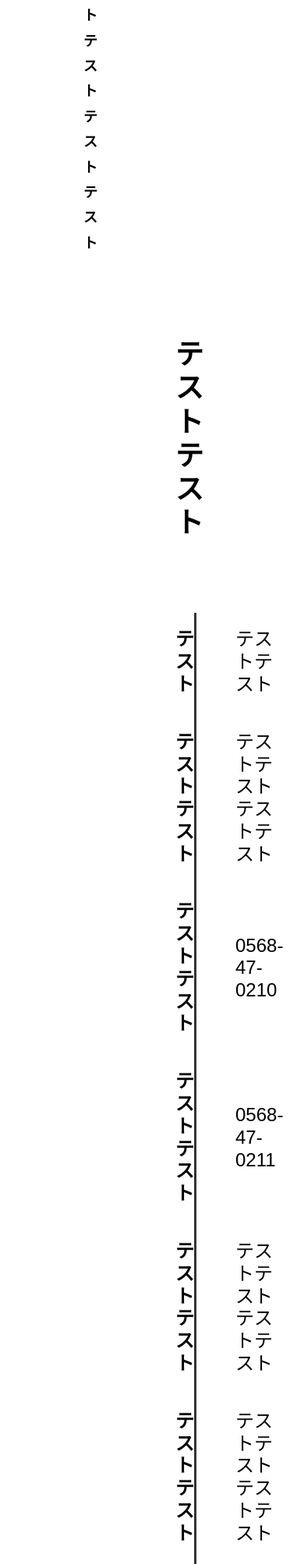
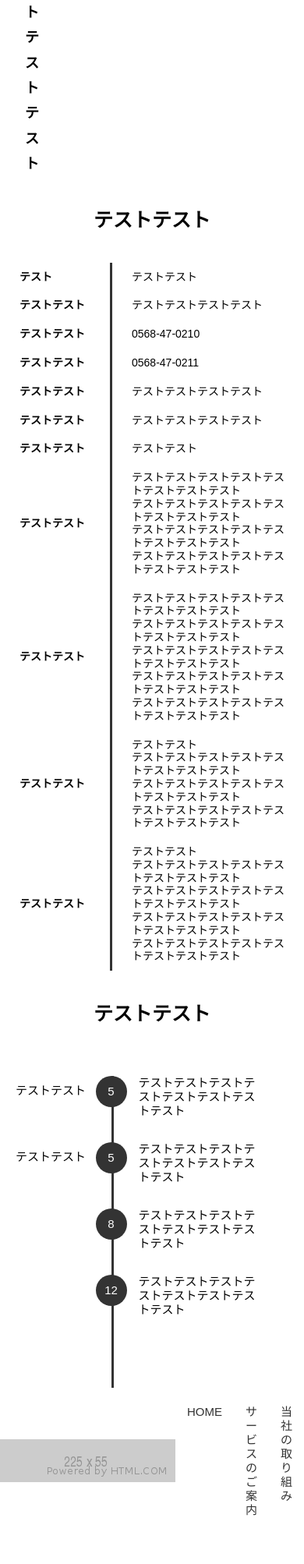
Before and after one commit to dungnv2609/HTML, a PHP site: page /page_08.html in a window 390 px wide; the page is wider, and only the part inside the window is pictured. Shown: the part 3960-5966 px from the top of that part at 78% size. After the commit the page ends 5904 px from the top of that part, so only its background shows below. Run offline with PHP 8.4, Linux system fonts and the light colour scheme; some libraries are stand-ins or nearby versions.

Commit message:
Complete

```diff
--- a/app/css/site_content.css
+++ b/app/css/site_content.css
@@ -77,19 +77,19 @@
   line-height: 2.3;
 }
 
-.info__img {
+.img__list {
   padding: 0 150px;
 }
 
-.info__img ul {
+.img__list ul {
   margin-left: calc(10% + 40px);
 }
 
-.info__img li {
+.img__list li {
   margin-right: 30px;
 }
 
-.info__img li:last-child {
+.img__list li:last-child {
   margin-right: 0;
 }
 
@@ -129,11 +129,12 @@
 
 .bus__number {
   position: absolute;
-  top: 20px;
-  left: 20px;
+  top: 0;
+  left: 0;
   font-size: 6rem;
   font-style: italic;
   color: #298445;
+  line-height: 1;
 }
 
 .bus__txt {
@@ -572,8 +573,8 @@ table tr td a {
   position: absolute;
   left: 0;
   top: 0;
-  width: 18px;
-  height: 18px;
+  width: 20px;
+  height: 20px;
   border: 1px solid #ddd;
   border-radius: 100%;
   background: #fff;
@@ -650,3 +651,196 @@ textarea {
 .col__txtarea {
   padding: 18px 0;
 }
+
+@media screen and (max-width: 1360px) {
+  .container {
+    padding-left: 30px !important;
+    padding-right: 30px !important;
+  }
+
+  .bus__container {
+    padding-left: 30px !important;
+    padding-right: 30px !important;
+  }
+}
+
+@media screen and (max-width: 767px) {
+  .container {
+    padding-left: 20px !important;
+    padding-right: 20px !important;
+  }
+
+  .bus__container {
+    padding-left: 20px !important;
+    padding-right: 20px !important;
+  }
+
+  .btn {
+    min-width: initial;
+  }
+
+  .title__page {
+    padding: 40px 0 40px;
+  }
+
+  .title__page h2 {
+    font-size: 3rem;
+  }
+
+  .pres__txt h2 {
+    margin-bottom: 0;
+  }
+
+  .info__list {
+    padding: 0;
+  }
+
+  .info__list dl dt,
+    .info__list dl dd {
+    float: none;
+    width: 100%;
+  }
+
+  .img__list {
+    margin-left: 0;
+  }
+
+  .bus__info.center {
+    padding-top: 40px;
+  }
+
+  .bus__item {
+    flex-basis: 100%;
+    margin-right: 0;
+  }
+
+  .info__box {
+    min-height: 300px;
+  }
+
+  .info__box__inner {
+    flex: 1 1 auto;
+  }
+
+  .info__box__inner h2 {
+    margin-bottom: 30px;
+  }
+
+  #message {
+    margin-top: 40px;
+    padding: 0;
+  }
+
+  .mess__txt {
+    margin-right: 0;
+  }
+
+  #overview {
+    padding: 0;
+  }
+
+  #timeline {
+    padding: 0;
+  }
+
+  table tr td {
+    font-size: 1.4rem;
+    padding: 10px 5px;
+  }
+
+  #overview table td:first-child {
+    width: 35%;
+  }
+
+  #overview table td:last-child {
+    padding-left: 25px;
+  }
+
+  .center__line {
+    left: 35%;
+  }
+
+  .timeline__article {
+    align-items: normal;
+  }
+
+  .timeline__left {
+    width: 35%;
+    padding-top: 10px;
+  }
+
+  .timeline__right {
+    width: 45%;
+  }
+
+  .timeline__date {
+    left: 35%;
+    width: 40px;
+    height: 40px;
+    margin-left: -20px;
+  }
+
+  .header__inner {
+    padding: 22px 0 0;
+    display: block;
+  }
+
+  .nav__logo {
+    padding: 0 10px 20px;
+    display: flex;
+    justify-content: space-between;
+  }
+
+  .nav__logo h1 img {
+    width: auto;
+    height: 45px;
+  }
+
+  .right__box {
+    width: 50px;
+  }
+
+  .right__box span {
+    display: block;
+    height: 3px;
+    width: 100%;
+    background: #333;
+    margin-bottom: 18px;
+  }
+
+  .right__box span:last-child {
+    margin-bottom: 0;
+  }
+
+  .gnav {
+    display: block;
+  }
+
+  .ft__info {
+    flex-flow: column wrap;
+  }
+
+  .ft__info--left {
+    margin-bottom: 30px;
+  }
+
+  .ft__info--right {
+    flex-flow: column wrap;
+  }
+}
+
+@media screen and (max-width: 450px) {
+  .title__page h2 {
+    font-size: 2.5rem;
+  }
+
+  .tabs {
+    margin-top: 40px;
+  }
+
+  .tabs li {
+    font-size: 1.8rem;
+    padding: 20px 5px;
+    margin-right: 10px;
+  }
+}
--- a/app/css/site_structure.css
+++ b/app/css/site_structure.css
@@ -71,6 +71,24 @@ table {
 
 .mg__bt0 {
   margin-bottom: 0 !important;
+}
+
+.pc {
+  display: block !important;
+}
+
+.sp {
+  display: none !important;
+}
+
+@media screen and (max-width: 767px) {
+  .pc {
+    display: none !important;
+  }
+
+  .sp {
+    display: block !important;
+  }
 }
 
 header {
@@ -271,7 +289,7 @@ header {
   font-size: 1.5rem;
 }
 
-@media screen and (max-width: 600px) {
+@media screen and (max-width: 767px) {
   .nav a,
   .nav span {
     color: #ffffff;
@@ -291,10 +309,10 @@ header {
   background: #4dc1d5;
 }
 
-@media screen and (max-width: 600px) {
+@media screen and (max-width: 767px) {
   .nav li,
   .nav li span:after {
-    background: #4dc1d5;
+    background: #298445;
   }
 
   .sub li a {
--- a/app/scss/base/_base.scss
+++ b/app/scss/base/_base.scss
@@ -72,3 +72,21 @@ table {
 .mg__bt0 {
   margin-bottom: 0 !important;
 }
+
+.pc {
+  display: block !important;
+}
+
+.sp {
+  display: none !important;
+}
+
+@media screen and (max-width: 767px) {
+  .pc {
+    display: none !important;
+  }
+
+  .sp {
+    display: block !important;
+  }
+}
--- a/app/scss/base/_nav.scss
+++ b/app/scss/base/_nav.scss
@@ -204,7 +204,7 @@ header {
   font-size: 1.5rem;
 }
 
-@media screen and (max-width: 600px) {
+@media screen and (max-width: 767px) {
 
   .nav a,
   .nav span {
@@ -225,11 +225,11 @@ header {
   background: #4dc1d5;
 }
 
-@media screen and (max-width: 600px) {
+@media screen and (max-width: 767px) {
 
   .nav li,
   .nav li span:after {
-    background: #4dc1d5;
+    background: $green;
   }
 
   .sub li a {
--- a/app/scss/content/_content.scss
+++ b/app/scss/content/_content.scss
@@ -80,7 +80,7 @@
   }
 }
 
-.info__img {
+.img__list {
   padding: 0 150px;
 
   ul {
@@ -133,11 +133,12 @@
 
 .bus__number {
   position: absolute;
-  top: 20px;
-  left: 20px;
+  top: 0;
+  left: 0;
   font-size: 6rem;
   font-style: italic;
   color: $green;
+  line-height: 1;
 }
 
 .bus__txt {
@@ -596,8 +597,8 @@ table {
   position: absolute;
   left: 0;
   top: 0;
-  width: 18px;
-  height: 18px;
+  width: 20px;
+  height: 20px;
   border: 1px solid #ddd;
   border-radius: 100%;
   background: #fff;
--- a/app/scss/content/_responsive.scss
+++ b/app/scss/content/_responsive.scss
@@ -0,0 +1,197 @@
+@media screen and (max-width: 1360px) {
+  .container {
+    padding-left: 30px !important;
+    padding-right: 30px !important;
+  }
+
+  .bus__container {
+    padding-left: 30px !important;
+    padding-right: 30px !important;
+  }
+}
+
+@media screen and (max-width: 767px) {
+  .container {
+    padding-left: 20px !important;
+    padding-right: 20px !important;
+  }
+
+  .bus__container {
+    padding-left: 20px !important;
+    padding-right: 20px !important;
+  }
+
+  .btn {
+    min-width: initial;
+  }
+
+  .title__page {
+    padding: 40px 0 40px;
+  }
+
+  .title__page h2 {
+    font-size: 3rem;
+  }
+
+  .pres__txt h2 {
+    margin-bottom: 0;
+  }
+
+  .info__list {
+    padding: 0;
+
+    dl {
+
+      dt,
+      dd {
+        float: none;
+        width: 100%;
+      }
+    }
+  }
+
+  .img__list {
+    margin-left: 0;
+  }
+
+  .bus__info.center {
+    padding-top: 40px;
+  }
+
+  .bus__item {
+    flex-basis: 100%;
+    margin-right: 0;
+  }
+
+  .info__box {
+    min-height: 300px;
+  }
+
+  .info__box__inner {
+    flex: 1 1 auto;
+
+    h2 {
+      margin-bottom: 30px;
+    }
+  }
+
+  #message {
+    margin-top: 40px;
+    padding: 0;
+  }
+
+  .mess__txt {
+    margin-right: 0;
+  }
+
+  #overview {
+    padding: 0;
+  }
+
+  #timeline {
+    padding: 0;
+  }
+
+  table tr td {
+    font-size: 1.4rem;
+    padding: 10px 5px;
+  }
+
+  #overview table td:first-child {
+    width: 35%;
+  }
+
+  #overview table td:last-child {
+    padding-left: 25px;
+  }
+
+  .center__line {
+    left: 35%;
+  }
+
+  .timeline__article {
+    align-items: normal;
+  }
+
+  .timeline__left {
+    width: 35%;
+    padding-top: 10px;
+  }
+
+  .timeline__right {
+    width: 45%;
+  }
+
+  .timeline__date {
+    left: 35%;
+    width: 40px;
+    height: 40px;
+    margin-left: -20px;
+  }
+
+  .header__inner {
+    padding: 22px 0 0;
+    display: block;
+  }
+
+  .nav__logo {
+    padding: 0 10px 20px;
+    display: flex;
+    justify-content: space-between;
+
+    h1 {
+      img {
+        width: auto;
+        height: 45px;
+      }
+    }
+  }
+
+  .right__box {
+    width: 50px;
+
+    span {
+      display: block;
+      height: 3px;
+      width: 100%;
+      background: #333;
+      margin-bottom: 18px;
+
+      &:last-child {
+        margin-bottom: 0;
+      }
+    }
+  }
+
+  .gnav {
+    display: block;
+  }
+
+  .ft__info {
+    flex-flow: column wrap;
+  }
+
+  .ft__info--left {
+    margin-bottom: 30px;
+  }
+
+  .ft__info--right {
+    flex-flow: column wrap;
+  }
+}
+
+@media screen and (max-width: 450px) {
+  .title__page h2 {
+    font-size: 2.5rem;
+  }
+
+  .tabs {
+    margin-top: 40px;
+
+    li {
+      font-size: 1.8rem;
+      padding: 20px 5px;
+      margin-right: 10px;
+    }
+  }
+}
```
Also changed, not shown: app/index.html (+11 -2 lines), app/images/user_img.png (added), app/images/user_img2.png (added).
